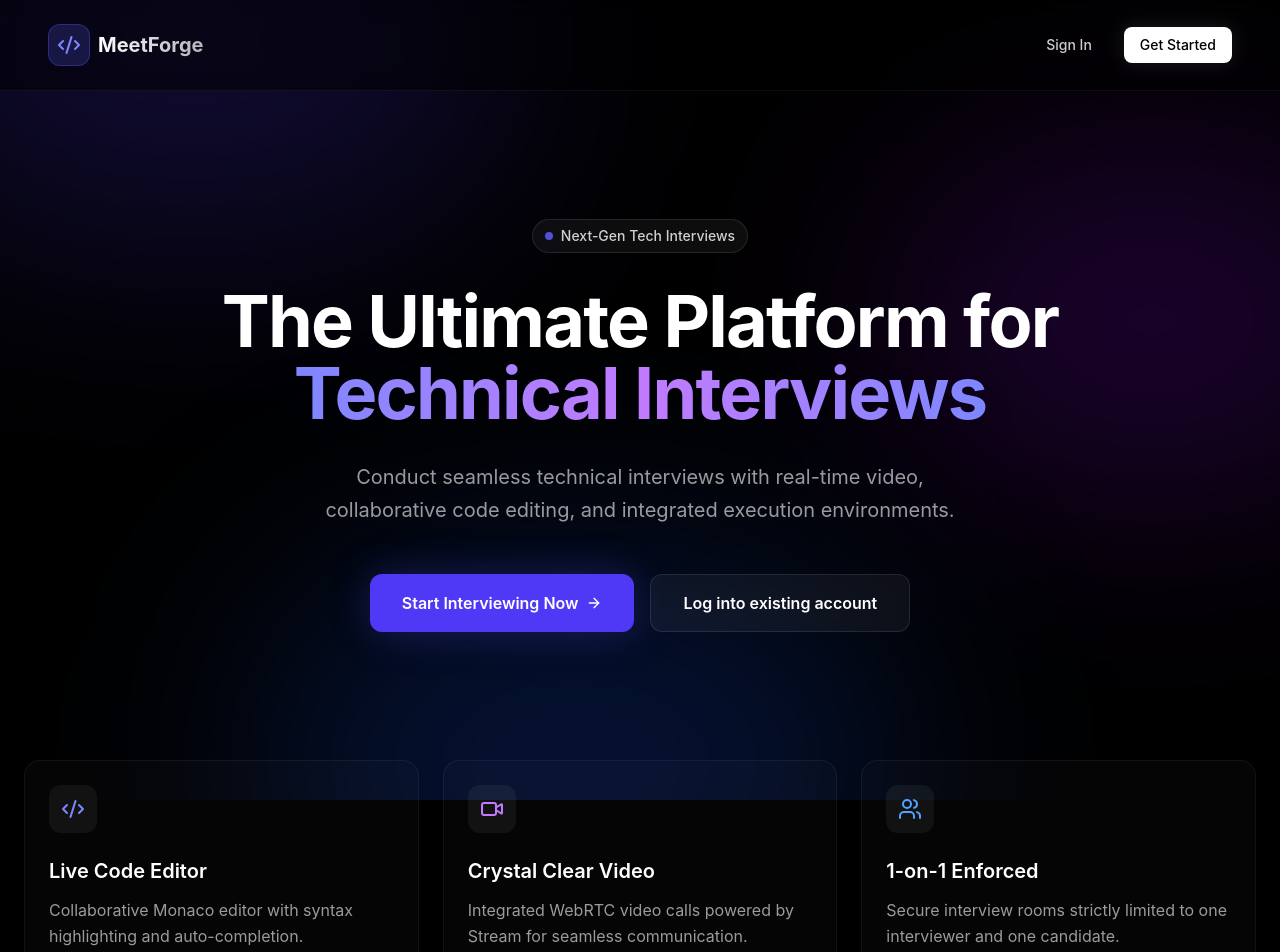
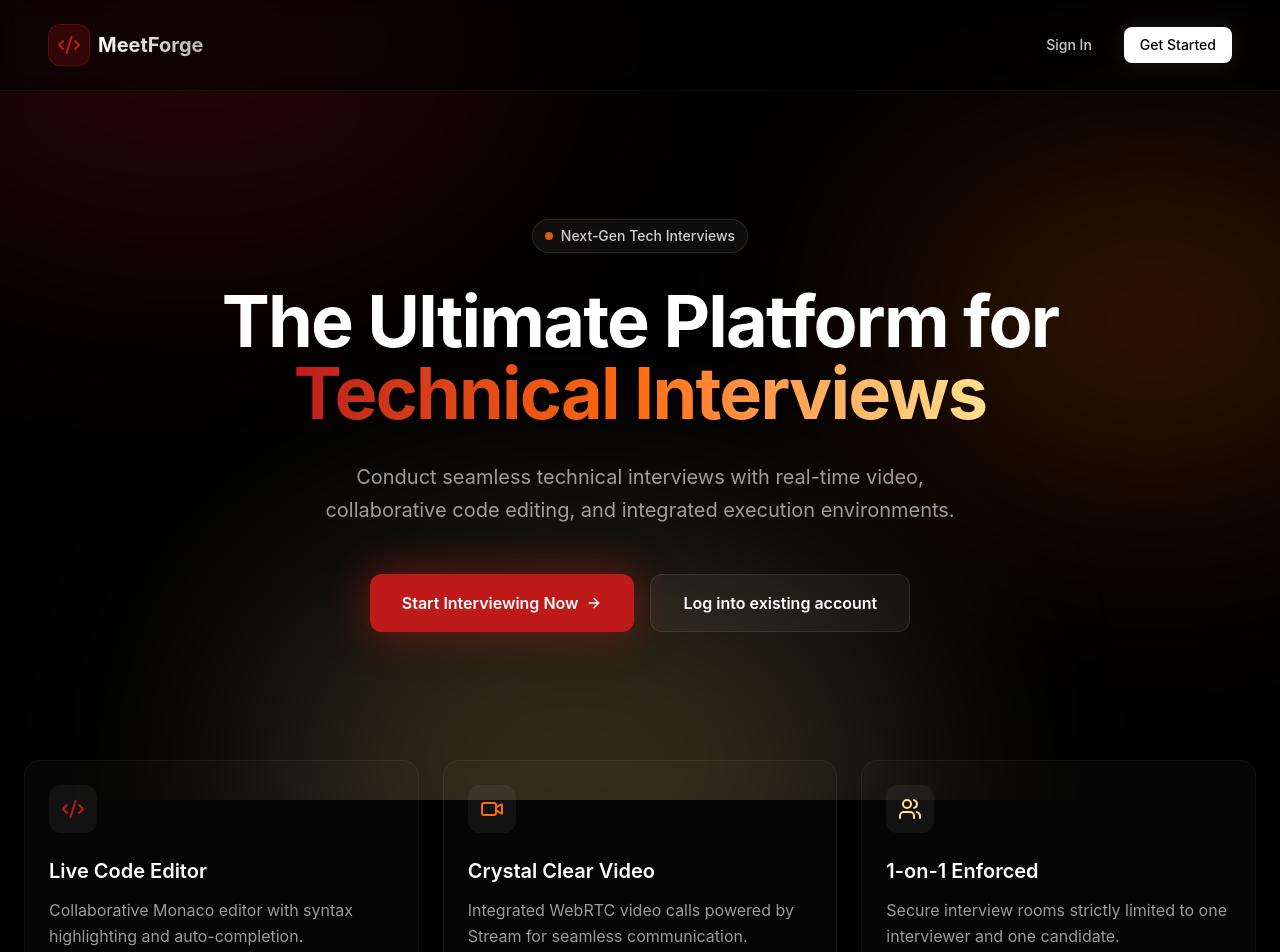
Before and after one commit to KunalMahura/MeetForge_prototype, a React app in the folder frontend/: page / in a window 1280 px wide. Shown: the top 952 px of the page. Built offline with nearby package versions, Linux system fonts and the light colour scheme; no server answers; the HTML template or start-up script is replaced by a standard one.

Commit message:
added code editor

```diff
--- a/frontend/src/index.css
+++ b/frontend/src/index.css
@@ -1,10 +1,13 @@
 @import "tailwindcss";
 
 @theme {
-  --color-bg-gray-50: #000000;
+  --color-theme-navy: #060771;
+  --color-theme-red: #BF1A1A;
+  --color-theme-orange: #FF6C0C;
+  --color-theme-yellow: #FFE08F;
 }
 
 body {
-  background-color: var(--color-bg-gray-50);
+  background-color: var(--color-theme-navy);
   color: #ffffff;
 }
--- a/frontend/src/pages/Dashboard.jsx
+++ b/frontend/src/pages/Dashboard.jsx
@@ -16,9 +16,9 @@ export default function Dashboard() {
     <div className="min-h-screen bg-black text-white selection:bg-indigo-500/30">
       {/* Background Effects */}
       <div className="fixed inset-0 overflow-hidden pointer-events-none z-0">
-        <div className="absolute top-[-20%] left-[-10%] w-[50%] h-[50%] rounded-full bg-indigo-600/10 blur-[120px]" />
-        <div className="absolute top-[20%] right-[-10%] w-[40%] h-[40%] rounded-full bg-purple-600/10 blur-[120px]" />
-        <div className="absolute bottom-[-20%] left-[20%] w-[50%] h-[50%] rounded-full bg-blue-600/10 blur-[120px]" />
+        <div className="absolute top-[-20%] left-[-10%] w-[50%] h-[50%] rounded-full bg-theme-red/10 blur-[120px]" />
+        <div className="absolute top-[20%] right-[-10%] w-[40%] h-[40%] rounded-full bg-theme-orange/10 blur-[120px]" />
+        <div className="absolute bottom-[-20%] left-[20%] w-[50%] h-[50%] rounded-full bg-theme-yellow/10 blur-[120px]" />
       </div>
 
       <div className="relative z-10 flex flex-col min-h-screen">
@@ -39,7 +39,7 @@ export default function Dashboard() {
 
             <button
               onClick={handleCreateRoom}
-              className="group inline-flex items-center px-8 py-4 border border-transparent text-lg font-semibold rounded-xl text-white bg-indigo-600 hover:bg-indigo-700 transition-all shadow-[0_0_40px_rgba(79,70,229,0.3)] hover:scale-105 active:scale-95 focus:outline-none focus:ring-2 focus:ring-offset-2 focus:ring-offset-black focus:ring-indigo-500"
+              className="group inline-flex items-center px-8 py-4 border border-transparent text-lg font-semibold rounded-xl text-white bg-theme-red hover:bg-[#A31616] transition-all shadow-[0_0_40px_rgba(191,26,26,0.3)] hover:scale-105 active:scale-95 focus:outline-none focus:ring-2 focus:ring-offset-2 focus:ring-offset-theme-navy focus:ring-theme-red"
             >
               <Video className="w-5 h-5 mr-3 group-hover:scale-110 transition-transform" />
               Start New Interview
@@ -49,7 +49,7 @@ export default function Dashboard() {
           <div className="grid grid-cols-1 md:grid-cols-2 gap-8 relative">
             <section className="flex flex-col">
               <h3 className="text-2xl font-bold text-white mb-6 flex items-center gap-2">
-                <span className="w-2 h-2 rounded-full bg-purple-500 animate-pulse-slow"></span>
+                <span className="w-2 h-2 rounded-full bg-theme-orange animate-pulse-slow"></span>
                 Upcoming Sessions
               </h3>
               <div className="flex-1 bg-white/[0.02] border border-white/[0.05] rounded-2xl p-8 hover:bg-white/[0.04] transition-colors flex items-center justify-center">
@@ -59,7 +59,7 @@ export default function Dashboard() {
 
             <section className="flex flex-col">
               <h3 className="text-2xl font-bold text-white mb-6 flex items-center gap-2">
-                <span className="w-2 h-2 rounded-full bg-blue-500"></span>
+                <span className="w-2 h-2 rounded-full bg-theme-yellow"></span>
                 Past Interviews
               </h3>
               <div className="flex-1 bg-white/[0.02] border border-white/[0.05] rounded-2xl p-8 hover:bg-white/[0.04] transition-colors flex items-center justify-center">
--- a/frontend/src/pages/Home.jsx
+++ b/frontend/src/pages/Home.jsx
@@ -7,17 +7,17 @@ const Home = () => {
     <div className="min-h-screen bg-black text-white selection:bg-indigo-500/30">
       {/* Background Effects */}
       <div className="fixed inset-0 overflow-hidden pointer-events-none">
-        <div className="absolute top-[-20%] left-[-10%] w-[50%] h-[50%] rounded-full bg-indigo-600/20 blur-[120px]" />
-        <div className="absolute top-[20%] right-[-10%] w-[40%] h-[40%] rounded-full bg-purple-600/20 blur-[120px]" />
-        <div className="absolute bottom-[-20%] left-[20%] w-[50%] h-[50%] rounded-full bg-blue-600/20 blur-[120px]" />
+        <div className="absolute top-[-20%] left-[-10%] w-[50%] h-[50%] rounded-full bg-theme-red/20 blur-[120px]" />
+        <div className="absolute top-[20%] right-[-10%] w-[40%] h-[40%] rounded-full bg-theme-orange/20 blur-[120px]" />
+        <div className="absolute bottom-[-20%] left-[20%] w-[50%] h-[50%] rounded-full bg-theme-yellow/20 blur-[120px]" />
       </div>
 
       <div className="relative z-10">
         {/* Navbar */}
         <nav className="flex justify-between items-center p-6 lg:px-12 bg-black/50 backdrop-blur-md border-b border-white/5 sticky top-0">
           <div className="flex items-center gap-2">
-            <div className="p-2 rounded-xl bg-indigo-500/20 border border-indigo-500/30">
-              <Code2 className="w-6 h-6 text-indigo-400" />
+            <div className="p-2 rounded-xl bg-theme-red/20 border border-theme-red/30">
+              <Code2 className="w-6 h-6 text-theme-red" />
             </div>
             <span className="text-xl font-bold bg-gradient-to-r from-white to-white/70 bg-clip-text text-transparent">
               MeetForge
@@ -40,7 +40,7 @@ const Home = () => {
         {/* Hero Section */}
         <main className="max-w-7xl mx-auto px-6 pt-32 pb-24 text-center">
           <div className="inline-flex items-center gap-2 px-3 py-1.5 rounded-full bg-white/5 border border-white/10 mb-8 backdrop-blur-sm">
-            <span className="w-2 h-2 rounded-full bg-indigo-500 animate-pulse"></span>
+            <span className="w-2 h-2 rounded-full bg-theme-orange animate-pulse"></span>
             <span className="text-sm font-medium text-white/80">
               Next-Gen Tech Interviews
             </span>
@@ -48,7 +48,7 @@ const Home = () => {
 
           <h1 className="text-5xl lg:text-7xl font-bold tracking-tight mb-8">
             The Ultimate Platform for <br className="hidden lg:block" />
-            <span className="text-transparent bg-clip-text bg-gradient-to-r from-indigo-400 via-purple-400 to-indigo-400 animate-gradient-x">
+            <span className="text-transparent bg-clip-text bg-gradient-to-r from-theme-red via-theme-orange to-theme-yellow animate-gradient-x">
               Technical Interviews
             </span>
           </h1>
@@ -59,7 +59,7 @@ const Home = () => {
 
           <div className="flex flex-col sm:flex-row justify-center gap-4">
             <SignUpButton mode="modal">
-              <button className="group flex items-center justify-center gap-2 px-8 py-4 bg-indigo-600 hover:bg-indigo-700 text-white rounded-xl font-semibold transition-all hover:scale-105 active:scale-95 shadow-[0_0_40px_rgba(79,70,229,0.3)]">
+              <button className="group flex items-center justify-center gap-2 px-8 py-4 bg-theme-red hover:bg-[#A31616] text-white rounded-xl font-semibold transition-all hover:scale-105 active:scale-95 shadow-[0_0_40px_rgba(191,26,26,0.5)]">
                 Start Interviewing Now
                 <ArrowRight className="w-4 h-4 group-hover:translate-x-1 transition-transform" />
               </button>
@@ -75,17 +75,17 @@ const Home = () => {
           <div className="grid grid-cols-1 md:grid-cols-3 gap-6 mt-32 text-left">
             {[
               {
-                icon: <Code2 className="w-6 h-6 text-indigo-400" />,
+                icon: <Code2 className="w-6 h-6 text-theme-red" />,
                 title: "Live Code Editor",
                 desc: "Collaborative Monaco editor with syntax highlighting and auto-completion.",
               },
               {
-                icon: <Video className="w-6 h-6 text-purple-400" />,
+                icon: <Video className="w-6 h-6 text-theme-orange" />,
                 title: "Crystal Clear Video",
                 desc: "Integrated WebRTC video calls powered by Stream for seamless communication.",
               },
               {
-                icon: <Users className="w-6 h-6 text-blue-400" />,
+                icon: <Users className="w-6 h-6 text-theme-yellow" />,
                 title: "1-on-1 Enforced",
                 desc: "Secure interview rooms strictly limited to one interviewer and one candidate.",
               },
--- a/frontend/tailwind.config.js
+++ b/frontend/tailwind.config.js
@@ -6,6 +6,12 @@ export default {
   ],
   theme: {
     extend: {
+      colors: {
+        'theme-red': '#BF1A1A',
+        'theme-orange': '#FF6C0C',
+        'theme-yellow': '#FFE08F',
+        'theme-navy': '#060771',
+      },
       animation: {
         'gradient-x': 'gradient-x 15s ease infinite',
         'pulse-slow': 'pulse 4s cubic-bezier(0.4, 0, 0.6, 1) infinite',
```
Also changed, not shown: frontend/src/pages/InterviewRoom.jsx (+10 -10 lines), 2 other files (tests, documents, lock files or other folders).
